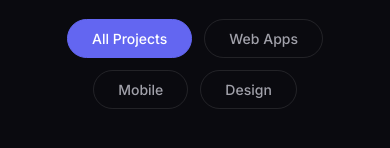
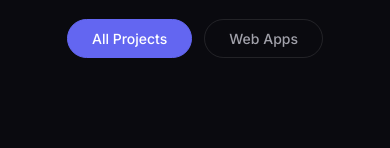
Before and after one commit to Sahilgupta2175/Sahil-Gupta-Portfolio, a React (Create React App) app in the folder client/: page / in a window 390 px wide. Shown: the part 4947-5095 px from the top of the page. Built offline with nearby package versions, Linux system fonts and the light colour scheme; the HTML template or start-up script is replaced by a standard one.

Commit message:
Removes unused project categories from filter
Eliminates "Mobile" and "Design" categories from the project filter options to simplify the user interface and reduce potential confusion. Retains only essential categories for better clarity.

```diff
--- a/client/src/components/Projects/Projects.jsx
+++ b/client/src/components/Projects/Projects.jsx
@@ -70,8 +70,6 @@ const projectsData = [
 const categories = [
   { key: 'all', label: 'All Projects' },
   { key: 'web', label: 'Web Apps' },
-  { key: 'mobile', label: 'Mobile' },
-  { key: 'design', label: 'Design' }
 ];
 
 const Projects = () => {
```
